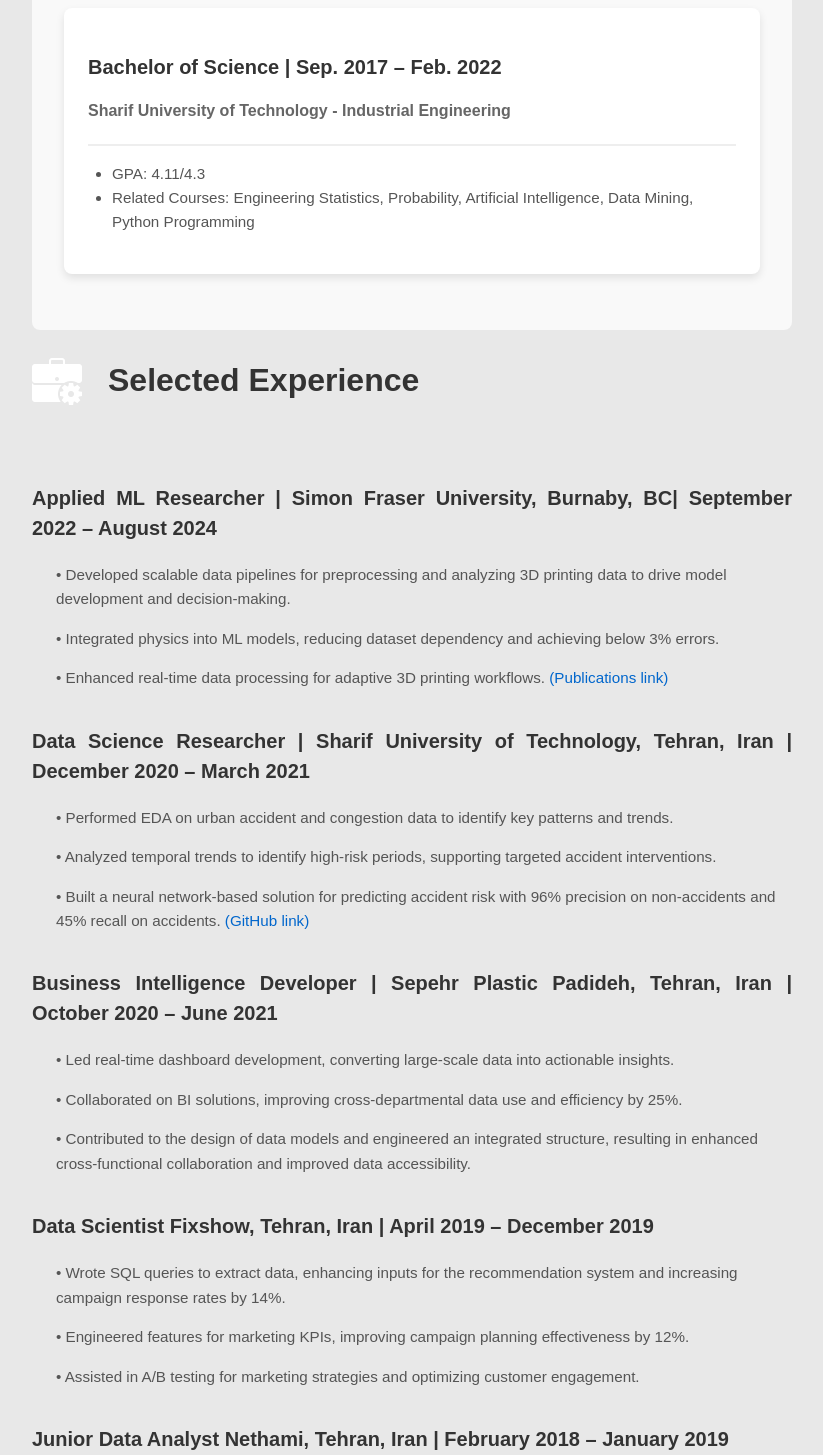
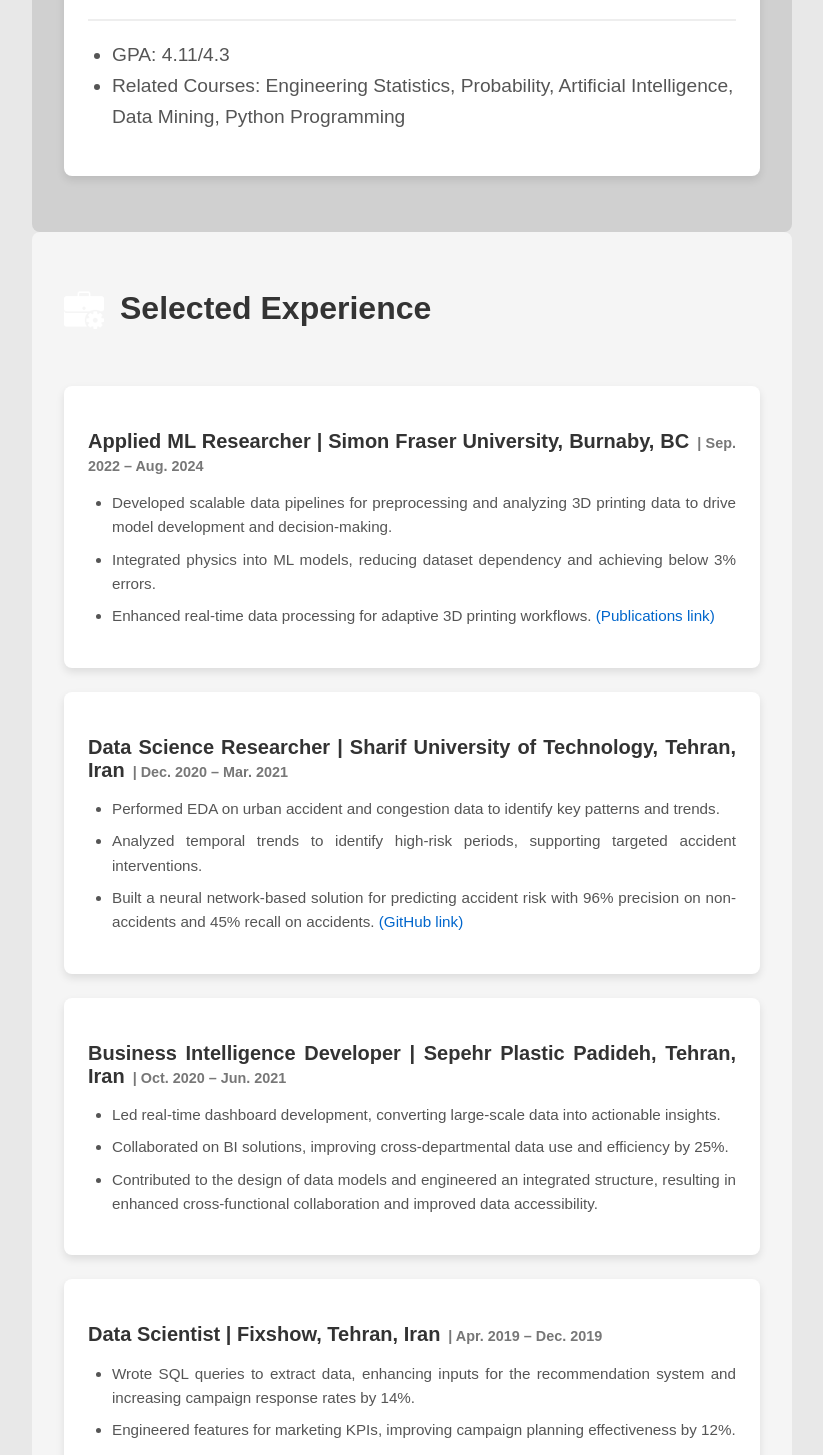
Before and after one commit to Dashtikh/cv, a React (Create React App) app: page / in a window 1280 px wide. Shown: the part 1330-2785 px from the top of the page, without its empty margins (418-1241 px from the left). Built offline with nearby package versions, Linux system fonts and the light colour scheme.

Commit message:
Styling experience section

```diff
--- a/src/pages/home/home.module.css
+++ b/src/pages/home/home.module.css
@@ -44,7 +44,7 @@
   padding-top: 100px;
 }
 .identityTitle {
-  color: white;
+  color: rgb(46, 46, 46);
   font-size: 30px;
   font-weight: bold;
   padding: 0;
@@ -53,11 +53,11 @@
 
 .identityMajor {
   font-size: 20px;
-  color: white;
+  color: rgb(46, 46, 46);
 }
 
 .profilePic {
-  width: 250px;
+  width: 300px;
   border-radius: 50%;
   aspect-ratio: 1/1;
   margin-bottom: 20px;
@@ -87,7 +87,7 @@
 }
 
 .aboutText {
-  font-size: 25px;
+  font-size: 20px;
   color: rgb(0, 0, 0);
   line-height: 1.5;
 }
@@ -191,7 +191,7 @@
 }
 .educationSection {
   padding: 2rem;
-  background-color: #f9f9f9;
+  background-color: #d0d0d0;
   border-radius: 8px;
 }
 
@@ -228,13 +228,13 @@
 }
 
 .universityTitle {
-  font-size: 1.25rem;
+  font-size: 1.5rem;
   font-weight: bold;
   color: #333;
 }
 
 .universitySubTitle {
-  font-size: 1rem;
+  font-size: 1.4rem;
   font-weight: 600;
   color: #666;
 }
@@ -243,7 +243,7 @@
   list-style-type: disc;
   padding-left: 1.5rem;
   color: #555;
-  font-size: 0.95rem;
+  font-size: 1.2rem;
   line-height: 1.6;
 }
 /* Set all body text to black */
@@ -287,3 +287,75 @@
 a:hover {
   text-decoration: underline; /* Add underline on hover */
 }
+.experienceSection {
+  padding: 2rem;
+  background-color: #f5f5f5;
+  border-radius: 8px;
+}
+
+.experienceTitleDiv {
+  display: flex;
+  align-items: center;
+  gap: 1rem;
+  margin-bottom: 2rem;
+}
+
+.experienceIcon {
+  width: 40px;
+  height: 40px;
+}
+
+.experienceTitle {
+  font-size: 2rem;
+  font-weight: bold;
+  color: #333;
+}
+
+.experienceCard {
+  background-color: #fff;
+  border-radius: 8px;
+  box-shadow: 0 4px 8px rgba(0, 0, 0, 0.1);
+  margin-bottom: 1.5rem;
+  padding: 1.5rem;
+  transition: transform 0.3s ease, box-shadow 0.3s ease;
+}
+
+.experienceCard:hover {
+  transform: translateY(-5px);
+  box-shadow: 0 8px 16px rgba(0, 0, 0, 0.15);
+}
+
+.jobTitle {
+  font-size: 1.25rem;
+  font-weight: bold;
+  color: #333;
+  margin-bottom: 0.5rem;
+}
+
+.jobDate {
+  font-size: 0.9rem;
+  font-weight: 600;
+  color: #777;
+  margin-left: 0.5rem;
+}
+
+.jobDetails {
+  list-style-type: disc;
+  padding-left: 1.5rem;
+  color: #555;
+  font-size: 0.95rem;
+  line-height: 1.6;
+}
+
+.jobDetails li {
+  margin-bottom: 0.5rem;
+}
+
+.jobLink {
+  color: #0066cc;
+  text-decoration: none;
+}
+
+.jobLink:hover {
+  text-decoration: underline;
+}
--- a/src/pages/home/home.tsx
+++ b/src/pages/home/home.tsx
@@ -71,6 +71,7 @@
               combines critical thinking, a hands-on mindset, and a drive to ask
               questions that lead to the right answers.
             </p>
+
             <div className={styles.educationSection}>
               <div className={styles.educationsTitleDiv}>
                 <img src={education} alt="Education Icon" className={styles.educationIcon} />
@@ -124,105 +125,126 @@
               </div>
             </div>
 
-            <div className={styles.educationsTitleDiv}>
-              <img src={exprience} alt="" />
-              <p className={styles.educationsTitle}>Selected Experience</p>
+
+            <div className={styles.experienceSection}>
+  <div className={styles.experienceTitleDiv}>
+    <img
+      src={exprience}
+      alt="Experience Icon"
+      className={styles.experienceIcon}
+    />
+    <h2 className={styles.experienceTitle}>Selected Experience</h2>
   </div>
-            <div className={styles.universityTitleDiv}>
-              <p className={styles.universityTitle}>
-                Applied ML Researcher | Simon Fraser University, Burnaby, BC|
-                September 2022 – August 2024
-              </p>
-              <p className={styles.universityDetails}>
-                • Developed scalable data pipelines for preprocessing and
-                analyzing 3D printing data to drive model development and
-                decision-making.
-              </p>
-              <p className={styles.universityDetails}>
-                • Integrated physics into ML models, reducing dataset dependency
-                and achieving below 3% errors.
-              </p>
-              <p className={styles.universityDetails}>
-                • Enhanced real-time data processing for adaptive 3D printing
-                workflows.{" "}
-                <a href="https://scholar.google.ca/citations?user=7McvDK0AAAAJ&hl=en&authuser=2">
+
+  {/* Experience Card 1 */}
+  <div className={styles.experienceCard}>
+    <h3 className={styles.jobTitle}>
+      Applied ML Researcher | Simon Fraser University, Burnaby, BC
+      <span className={styles.jobDate}>| Sep. 2022 – Aug. 2024</span>
+    </h3>
+    <ul className={styles.jobDetails}>
+      <li>
+        Developed scalable data pipelines for preprocessing and analyzing 3D
+        printing data to drive model development and decision-making.
+      </li>
+      <li>
+        Integrated physics into ML models, reducing dataset dependency and
+        achieving below 3% errors.
+      </li>
+      <li>
+        Enhanced real-time data processing for adaptive 3D printing workflows.{" "}
+        <a
+          href="https://scholar.google.ca/citations?user=7McvDK0AAAAJ&hl=en&authuser=2"
+          className={styles.jobLink}
+        >
           (Publications link)
         </a>
-              </p>
+      </li>
+    </ul>
   </div>
-            <div className={styles.universityTitleDiv}>
-              <p className={styles.universityTitle}>
-                Data Science Researcher | Sharif University of Technology,
-                Tehran, Iran | December 2020 – March 2021
-              </p>
-              <p className={styles.universityDetails}>
-                • Performed EDA on urban accident and congestion data to
-                identify key patterns and trends.
-              </p>
-              <p className={styles.universityDetails}>
-                • Analyzed temporal trends to identify high-risk periods,
-                supporting targeted accident interventions.
-              </p>
-              <p className={styles.universityDetails}>
-                • Built a neural network-based solution for predicting accident
-                risk with 96% precision on non-accidents and 45% recall on
-                accidents.{" "}
-                <a href="https://github.com/mahyaqorbani/Accident-Impact-Prediction-using-Deep-Convolutional-and-Recurrent-Neural-Networks">
+
+              {/* Experience Card 2 */}
+              <div className={styles.experienceCard}>
+                <h3 className={styles.jobTitle}>
+                  Data Science Researcher | Sharif University of Technology, Tehran, Iran
+                  <span className={styles.jobDate}>| Dec. 2020 – Mar. 2021</span>
+                </h3>
+                <ul className={styles.jobDetails}>
+                  <li>
+                    Performed EDA on urban accident and congestion data to identify key
+                    patterns and trends.
+                  </li>
+                  <li>
+                    Analyzed temporal trends to identify high-risk periods, supporting
+                    targeted accident interventions.
+                  </li>
+                  <li>
+                    Built a neural network-based solution for predicting accident risk with
+                    96% precision on non-accidents and 45% recall on accidents.{" "}
+                    <a
+                      href="https://github.com/mahyaqorbani/Accident-Impact-Prediction-using-Deep-Convolutional-and-Recurrent-Neural-Networks"
+                      className={styles.jobLink}
+                    >
                       (GitHub link)
                     </a>
-              </p>
+                  </li>
+                </ul>
               </div>
-            <div className={styles.universityTitleDiv}>
-              <p className={styles.universityTitle}>
-                Business Intelligence Developer | Sepehr Plastic Padideh,
-                Tehran, Iran | October 2020 – June 2021
-              </p>
-              <p className={styles.universityDetails}>
-                • Led real-time dashboard development, converting large-scale
-                data into actionable insights.
-              </p>
-              <p className={styles.universityDetails}>
-                • Collaborated on BI solutions, improving cross-departmental
-                data use and efficiency by 25%.
-              </p>
-              <p className={styles.universityDetails}>
-                • Contributed to the design of data models and engineered an
-                integrated structure, resulting in enhanced cross-functional
-                collaboration and improved data accessibility.
-              </p>
+            {/* Experience Card 3 */}
+            <div className={styles.experienceCard}>
+              <h3 className={styles.jobTitle}>
+                Business Intelligence Developer | Sepehr Plastic Padideh, Tehran, Iran
+                <span className={styles.jobDate}>| Oct. 2020 – Jun. 2021</span>
+              </h3>
+              <ul className={styles.jobDetails}>
+                <li>
+                  Led real-time dashboard development, converting large-scale data into actionable insights.
+                </li>
+                <li>
+                  Collaborated on BI solutions, improving cross-departmental data use and efficiency by 25%.
+                </li>
+                <li>
+                  Contributed to the design of data models and engineered an integrated structure, resulting in enhanced cross-functional collaboration and improved data accessibility.
+                </li>
+              </ul>
             </div>
-            <div className={styles.universityTitleDiv}>
-              <p className={styles.universityTitle}>
-                Data Scientist Fixshow, Tehran, Iran | April 2019 – December
-                2019
-              </p>
-              <p className={styles.universityDetails}>
-                • Wrote SQL queries to extract data, enhancing inputs for the
-                recommendation system and increasing campaign response rates by
-                14%.
-              </p>
-              <p className={styles.universityDetails}>
-                • Engineered features for marketing KPIs, improving campaign
-                planning effectiveness by 12%.
-              </p>
-              <p className={styles.universityDetails}>
-                • Assisted in A/B testing for marketing strategies and
-                optimizing customer engagement.
-              </p>
+
+            {/* Experience Card 4 */}
+            <div className={styles.experienceCard}>
+              <h3 className={styles.jobTitle}>
+                Data Scientist | Fixshow, Tehran, Iran
+                <span className={styles.jobDate}>| Apr. 2019 – Dec. 2019</span>
+              </h3>
+              <ul className={styles.jobDetails}>
+                <li>
+                  Wrote SQL queries to extract data, enhancing inputs for the recommendation system and increasing campaign response rates by 14%.
+                </li>
+                <li>
+                  Engineered features for marketing KPIs, improving campaign planning effectiveness by 12%.
+                </li>
+                <li>
+                  Assisted in A/B testing for marketing strategies and optimizing customer engagement.
+                </li>
+              </ul>
             </div>
-            <div className={styles.universityTitleDiv}>
-              <p className={styles.universityTitle}>
-                Junior Data Analyst Nethami, Tehran, Iran | February 2018 –
-                January 2019
-              </p>
-              <p className={styles.universityDetails}>
-                • Generated descriptive analytics reports to help small business
-                clients understand key performance indicators.
-              </p>
-              <p className={styles.universityDetails}>
-                • Assisted in creating simple visual presentations using data
-                visualizations for small business clients
-              </p>
+
+            {/* Experience Card 5 */}
+            <div className={styles.experienceCard}>
+              <h3 className={styles.jobTitle}>
+                Junior Data Analyst | Nethami, Tehran, Iran
+                <span className={styles.jobDate}>| Feb. 2018 – Jan. 2019</span>
+              </h3>
+              <ul className={styles.jobDetails}>
+                <li>
+                  Generated descriptive analytics reports to help small business clients understand key performance indicators.
+                </li>
+                <li>
+                  Assisted in creating simple visual presentations using data visualizations for small business clients.
+                </li>
+              </ul>
+            </div>
+
+
             </div>
             <div className={styles.educationsTitleDiv}>
               <img src={skill} alt="" />
```
Lines whose indentation alone changed are shown as unchanged.
